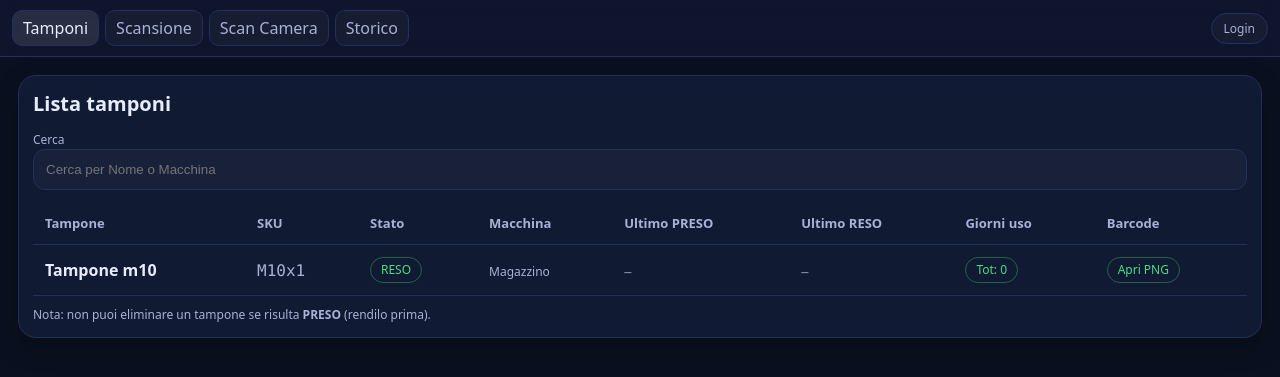
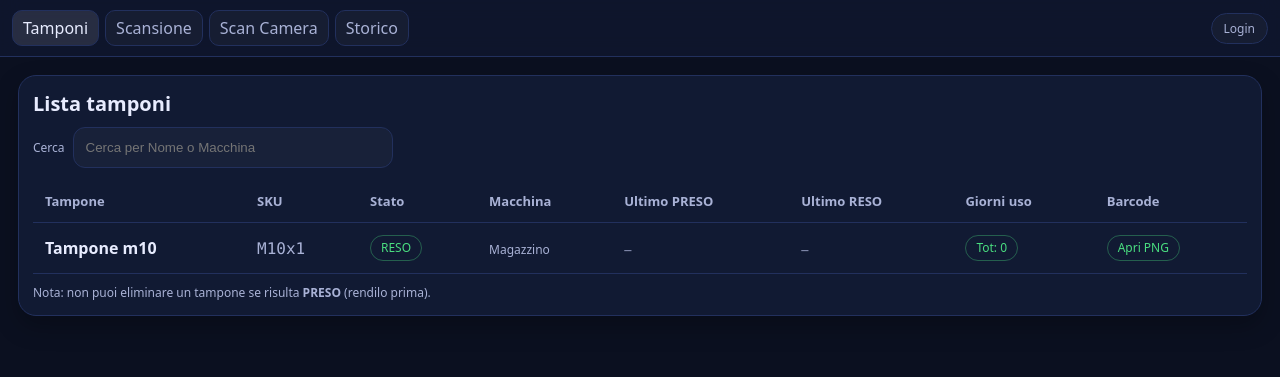
Before and after one commit to SamBLC92/tamponi_inventario, a Flask app: page /swabs in a window 1280 px wide. Shown: the top 377 px of the page. Run offline with Flask 3, Linux system fonts and the light colour scheme; data comes from the database, SQL or seed files in the repository; data that the repository does not hold is empty.

Commit message:
Style swab search input

```diff
--- a/templates/base.html
+++ b/templates/base.html
@@ -82,6 +82,16 @@
       background:rgba(255,255,255,.03);
       color:var(--text);
       outline:none;
+    }
+    .swab-search{
+      width:100%;
+      max-width:320px;
+    }
+    .swab-search-row{
+      display:flex;
+      align-items:center;
+      gap:8px;
+      flex-wrap:wrap;
     }
     button{
       cursor:pointer;
--- a/templates/swabs.html
+++ b/templates/swabs.html
@@ -4,8 +4,10 @@
     <h1>Lista tamponi</h1>
 
     <form method="get" style="margin-top:10px;">
-      <label class="muted small" for="swab-search">Cerca</label>
-      <input id="swab-search" name="q" placeholder="Cerca per Nome o Macchina" value="{{ q }}" />
+      <div class="swab-search-row">
+        <label class="muted small" for="swab-search">Cerca</label>
+        <input id="swab-search" class="swab-search" name="q" placeholder="Cerca per Nome o Macchina" value="{{ q }}" />
+      </div>
     </form>
 
     <div class="table-wrap" style="margin-top:12px;">
```
